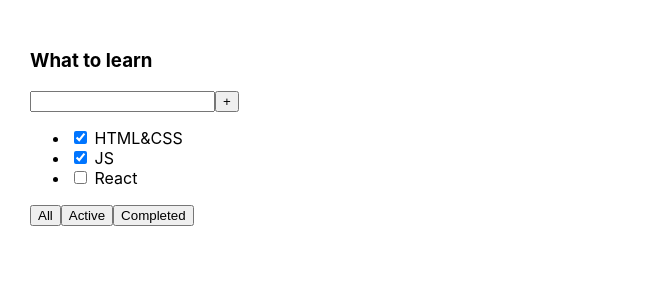
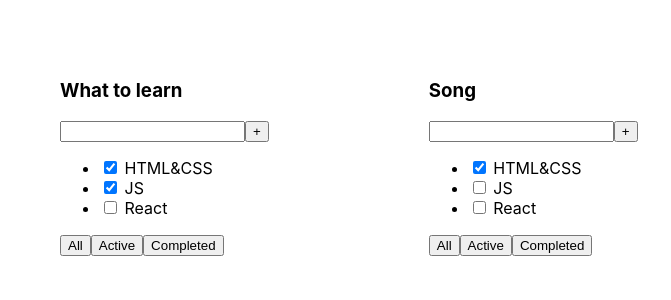
Before and after one commit to 000004-dj/1-todolist, a React (Create React App) app: page / in a window 1280 px wide. Shown: the top 300 px of the page, without its empty margins (0-671 px from the left). Built offline with nearby package versions, Linux system fonts and the light colour scheme.

Commit message:
Add props in project

```diff
--- a/src/App.tsx
+++ b/src/App.tsx
@@ -1,28 +1,25 @@
 import React from 'react';
 import './App.css';
+import {Todolist} from "./Todolist";
 
 function App() {
-    return (
-        <div className="App">
-            <div>
-                <h3>What to learn</h3>
-                <div>
-                    <input/>
-                    <button>+</button>
-                </div>
-                <ul>
-                    <li><input type="checkbox" checked={true}/> <span>HTML&CSS</span></li>
-                    <li><input type="checkbox" checked={true}/> <span>JS</span></li>
-                    <li><input type="checkbox" checked={false}/> <span>React</span></li>
-                </ul>
-                <div>
-                    <button>All</button>
-                    <button>Active</button>
-                    <button>Completed</button>
-                </div>
-            </div>
+    const tasks1 = [
+        { id: 1, title: "HTML&CSS", isDone: true },
+        { id: 2, title: "JS", isDone: true },
+        { id: 3, title: "ReactJS", isDone: false }
+    ]
+    const tasks2 = [
+        { id: 1, title: "Hello world", isDone: true },
+        { id: 2, title: "I am Happy", isDone: false },
+        { id: 3, title: "Yo", isDone: false }
+    ]
+    return(
+        <div className='App'>
+            <Todolist title = 'What to learn' tasks={tasks1}/>
+            <Todolist title = 'Song' tasks={tasks2}/>
         </div>
-    );
+    )
 }
 
+
 export default App;
--- /dev/null
+++ b/src/Todolist.tsx
@@ -0,0 +1,35 @@
+import React from "react";
+
+type TaskType = {
+    id: number
+    title: string
+    isDone: boolean
+}
+type PropsType = {
+    title: string
+    tasks: Array<TaskType>
+}
+
+export function Todolist(props: any) {
+    return (
+        <div className="App">
+            <div>
+                <h3>{props.title}</h3>
+                <div>
+                    <input/>
+                    <button>+</button>
+                </div>
+                <ul>
+                    <li><input type="checkbox" checked={props.tasks[0].isDone}/> <span>HTML&CSS</span></li>
+                    <li><input type="checkbox" checked={props.tasks[1].isDone}/> <span>JS</span></li>
+                    <li><input type="checkbox" checked={props.tasks[2].isDone}/> <span>React</span></li>
+                </ul>
+                <div>
+                    <button>All</button>
+                    <button>Active</button>
+                    <button>Completed</button>
+                </div>
+            </div>
+        </div>
+    );
+}
```
